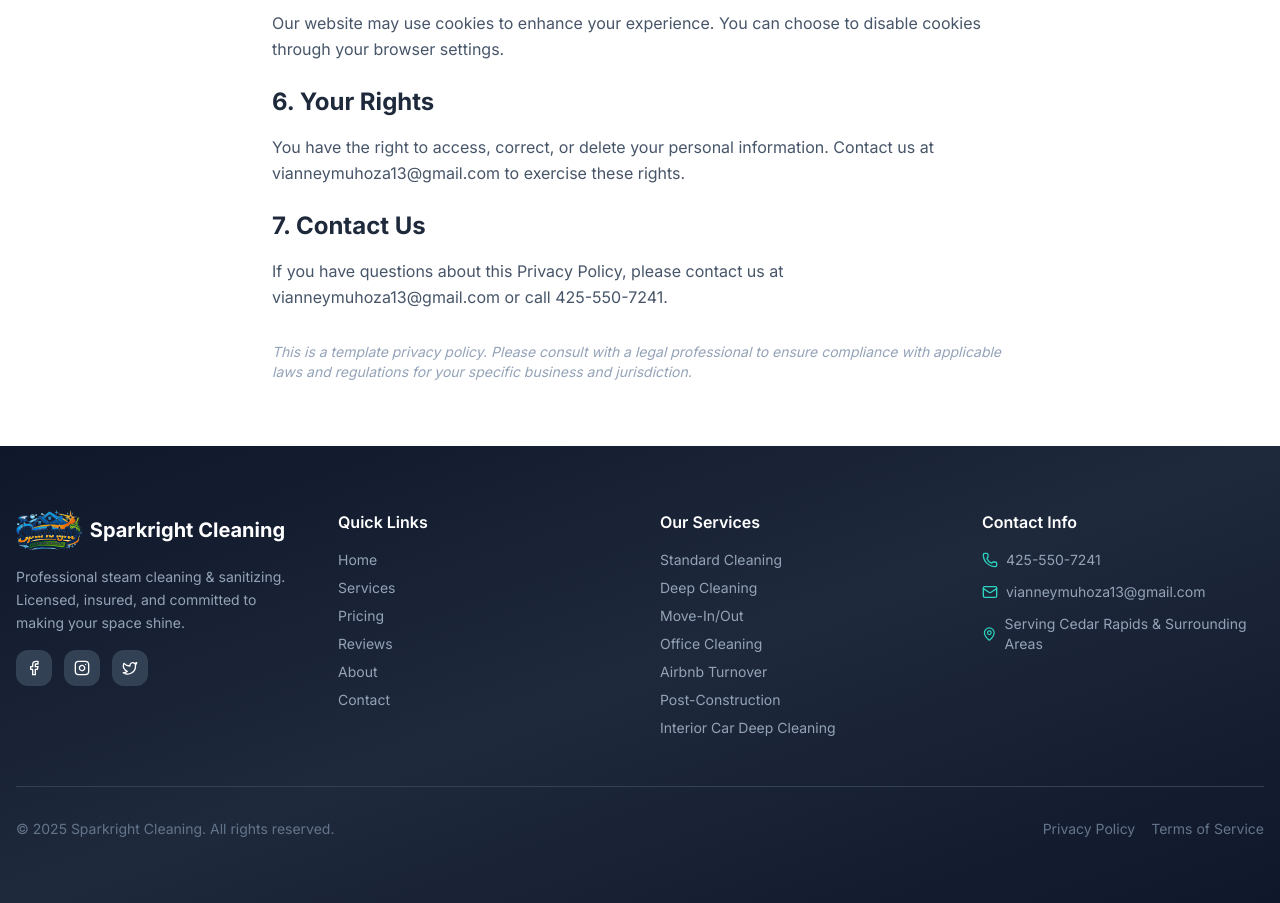
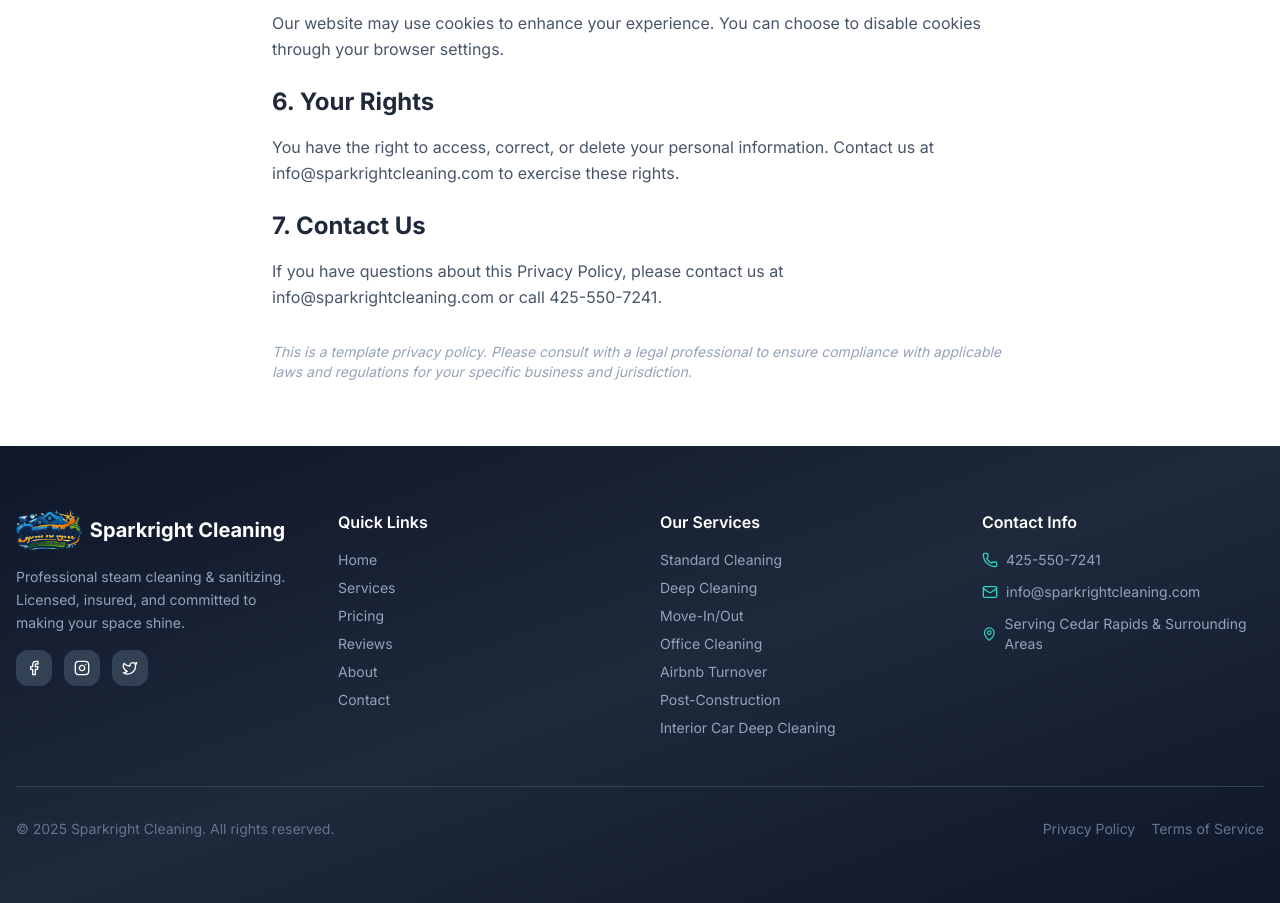
Before and after one commit to Ajayvaleti22-10/cleaning-company, a Next.js app: page /privacy in a window 1280 px wide. Shown: the part 940-1843 px from the top of the page. Built offline with nearby package versions, Linux system fonts and the light colour scheme.

Commit message:
Update contact email to info@sparkrightcleaning.com
Made-with: Cursor

```diff
--- a/app/admin/page.js
+++ b/app/admin/page.js
@@ -32,7 +32,7 @@ export default function AdminPage() {
           <div className="space-y-3">
             <div className="flex items-center justify-center gap-2 text-sm text-slate-500">
               <Mail className="w-4 h-4 text-teal-500" />
-              <span>vianneymuhoza13@gmail.com</span>
+              <span>info@sparkrightcleaning.com</span>
             </div>
             <div className="flex items-center justify-center gap-2 text-sm text-slate-500">
               <Phone className="w-4 h-4 text-teal-500" />
--- a/app/contact/page.js
+++ b/app/contact/page.js
@@ -123,7 +123,7 @@ ${form.message}`,
             <div className="space-y-6">
               {[
                 { icon: Phone, label: 'Call / Text', value: '425-550-7241', href: 'tel:+14255507241' },
-                { icon: Mail, label: 'Email', value: 'vianneymuhoza13@gmail.com', href: 'mailto:vianneymuhoza13@gmail.com' },
+                { icon: Mail, label: 'Email', value: 'info@sparkrightcleaning.com', href: 'mailto:info@sparkrightcleaning.com' },
                 { icon: MapPin, label: 'Service Area', value: 'Serving Cedar Rapids & Surrounding Areas' },
               ].map((c, i) => (
                 <Card key={i} className="border-0 shadow-md">
--- a/app/layout.js
+++ b/app/layout.js
@@ -36,7 +36,7 @@ export default function RootLayout({ children }) {
               name: 'Sparkright Cleaning',
               description: 'Professional steam cleaning and sanitizing. Deep cleaning, move-out, interior car deep cleaning.',
               telephone: '425-550-7241',
-              email: 'vianneymuhoza13@gmail.com',
+              email: 'info@sparkrightcleaning.com',
               address: { '@type': 'PostalAddress', addressLocality: 'Cedar Rapids', addressRegion: 'IA' },
               priceRange: '$$',
               aggregateRating: { '@type': 'AggregateRating', ratingValue: '4.9', reviewCount: '500' },
--- a/app/privacy/page.js
+++ b/app/privacy/page.js
@@ -32,10 +32,10 @@ export default function PrivacyPage() {
           <p className="text-slate-600 mb-6 leading-relaxed">Our website may use cookies to enhance your experience. You can choose to disable cookies through your browser settings.</p>
 
           <h2 className="text-2xl font-bold text-slate-800 mb-4">6. Your Rights</h2>
-          <p className="text-slate-600 mb-6 leading-relaxed">You have the right to access, correct, or delete your personal information. Contact us at vianneymuhoza13@gmail.com to exercise these rights.</p>
+          <p className="text-slate-600 mb-6 leading-relaxed">You have the right to access, correct, or delete your personal information. Contact us at info@sparkrightcleaning.com to exercise these rights.</p>
 
           <h2 className="text-2xl font-bold text-slate-800 mb-4">7. Contact Us</h2>
-          <p className="text-slate-600 mb-6 leading-relaxed">If you have questions about this Privacy Policy, please contact us at vianneymuhoza13@gmail.com or call 425-550-7241.</p>
+          <p className="text-slate-600 mb-6 leading-relaxed">If you have questions about this Privacy Policy, please contact us at info@sparkrightcleaning.com or call 425-550-7241.</p>
 
           <p className="text-sm text-slate-400 mt-8 italic">This is a template privacy policy. Please consult with a legal professional to ensure compliance with applicable laws and regulations for your specific business and jurisdiction.</p>
         </div>
--- a/app/terms/page.js
+++ b/app/terms/page.js
@@ -107,7 +107,7 @@ export default function TermsPage() {
           <div className="mt-10 rounded-xl border border-slate-200 p-5">
             <p className="text-sm text-slate-600">
               If you have questions about these Terms, contact us at{" "}
-              <strong>vianneymuhoza13@gmail.com</strong> or <strong>425-550-7241</strong>.
+              <strong>info@sparkrightcleaning.com</strong> or <strong>425-550-7241</strong>.
             </p>
           </div>
         </div>
--- a/components/ClientLayout.jsx
+++ b/components/ClientLayout.jsx
@@ -169,7 +169,7 @@ export default function ClientLayout({ children }) {
               <h4 className="font-semibold mb-4">Contact Info</h4>
               <div className="flex flex-col gap-3 text-sm text-slate-400">
                 <div className="flex items-center gap-2" suppressHydrationWarning><Phone className="w-4 h-4 text-teal-400" /><a href="tel:+14255507241" className="hover:text-teal-400">425-550-7241</a></div>
-                <div className="flex items-center gap-2" suppressHydrationWarning><Mail className="w-4 h-4 text-teal-400" /><a href="mailto:vianneymuhoza13@gmail.com" className="hover:text-teal-400">vianneymuhoza13@gmail.com</a></div>
+                <div className="flex items-center gap-2" suppressHydrationWarning><Mail className="w-4 h-4 text-teal-400" /><a href="mailto:info@sparkrightcleaning.com" className="hover:text-teal-400">info@sparkrightcleaning.com</a></div>
                 <div className="flex items-center gap-2" suppressHydrationWarning><MapPin className="w-4 h-4 text-teal-400" /><span>Serving Cedar Rapids & Surrounding Areas</span></div>
               </div>
             </div>
```
